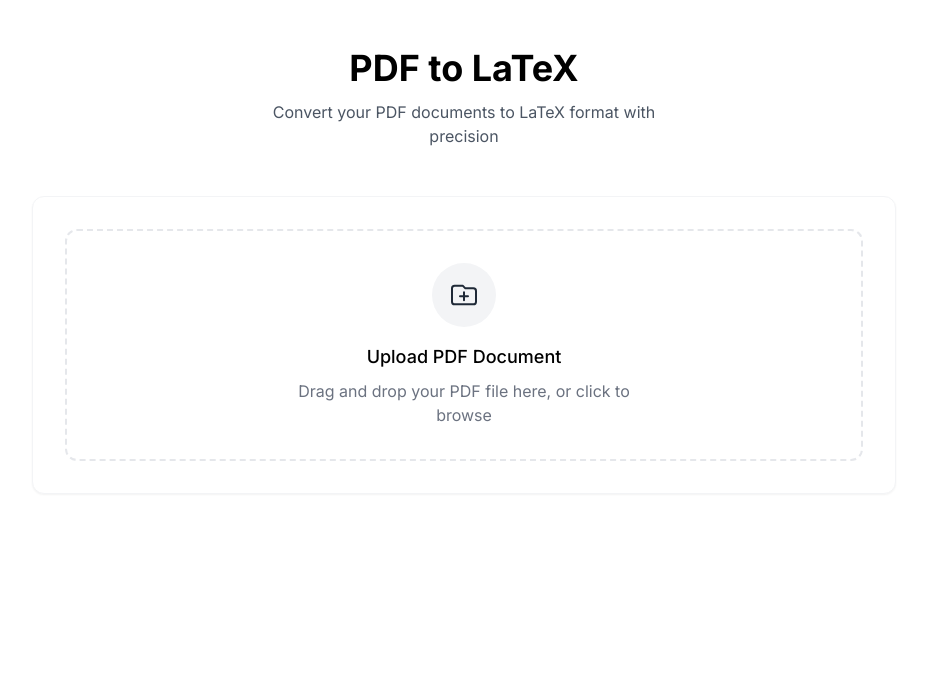
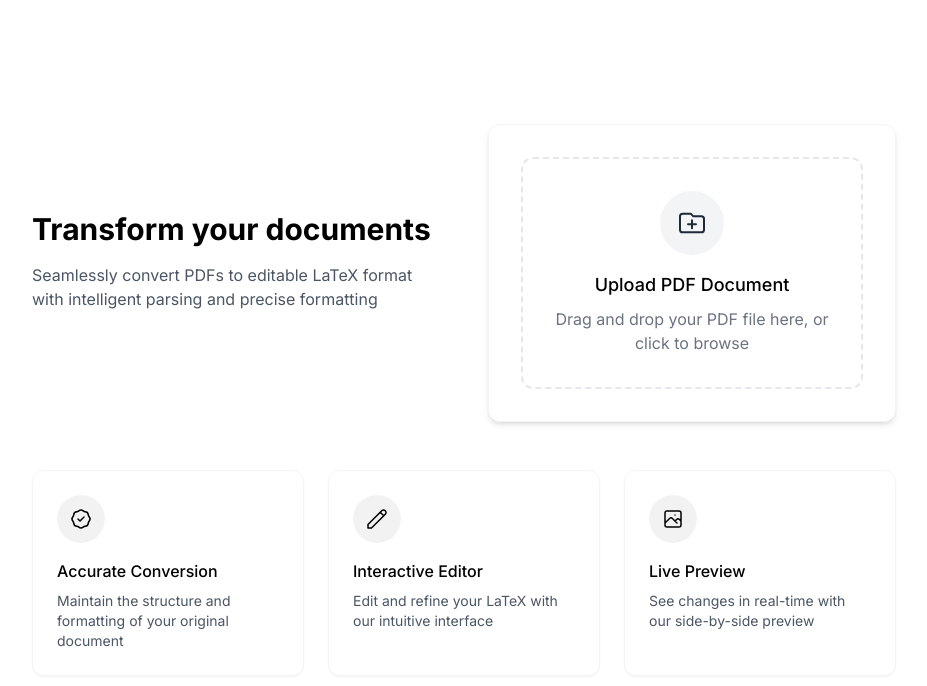
Before and after one commit to maxbeyer1/latex-converter, a Next.js app: page / in a window 1280 px wide. Shown: the top 686 px of the page, without its empty margins (176-1103 px from the left). Built offline with nearby package versions, Linux system fonts and the light colour scheme.

Commit message:
feat: revamp UI for home page with improved layout and interactive elements

```diff
--- a/app/page.tsx
+++ b/app/page.tsx
@@ -53,16 +53,32 @@ export default function Home() {
   }
 
   return (
-    <main className="min-h-screen flex flex-col items-center justify-start px-4 py-12">
+    <main className="min-h-screen flex flex-col items-center justify-center px-4">
       <div className="container-center">
-        <div className="text-center mb-12 animate-fade-in">
-          <h1 className="text-4xl font-bold mb-3">PDF to LaTeX</h1>
-          <p className="text-gray-600 max-w-md mx-auto">
-            Convert your PDF documents to LaTeX format with precision
+        <div className="flex flex-col md:flex-row items-center gap-12 mb-12">
+          <div className="md:w-1/2 animate-fade-in">
+            <h1 className="text-3xl font-bold mb-4">Transform your documents</h1>
+            <p className="text-gray-600 mb-6">
+              Seamlessly convert PDFs to editable LaTeX format with intelligent parsing and precise formatting
             </p>
+
+            {latexContent && (
+              <div className="mt-2 mb-6 animate-slide-fade">
+                <Link
+                  href="/editor"
+                  className="text-gray-700 hover:text-black transition-colors flex items-center gap-2 hover-lift"
+                >
+                  <span>Continue editing</span>
+                  <svg className="w-4 h-4" fill="none" stroke="currentColor" viewBox="0 0 24 24" xmlns="http://www.w3.org/2000/svg">
+                    <path strokeLinecap="round" strokeLinejoin="round" strokeWidth="2" d="M14 5l7 7m0 0l-7 7m7-7H3"></path>
+                  </svg>
+                </Link>
+              </div>
+            )}
           </div>
 
-        <div className="card p-8 animate-slide-up stagger-1">
+          <div className="md:w-1/2 w-full">
+            <div className="card p-8 shadow-md animate-slide-up stagger-1 hover-scale">
               <FileUpload
                 onFileSelect={handleFileSelect}
                 selectedFile={pdfFile}
@@ -78,24 +94,47 @@ export default function Home() {
                   <button
                     onClick={handleConvert}
                     disabled={isLoading}
-                className="btn-primary"
+                    className="btn-primary hover-lift"
                   >
                     Convert to LaTeX
                   </button>
                 </div>
               )}
             </div>
+          </div>
+        </div>
 
-        {latexContent && (
-          <div className="mt-6 text-center animate-slide-up stagger-3">
-            <Link
-              href="/editor"
-              className="text-gray-600 hover:text-black transition-colors text-sm"
-            >
-              Continue to previous session →
-            </Link>
+        <div className="grid grid-cols-1 md:grid-cols-3 gap-6 mt-12 animate-slide-up stagger-3">
+          <div className="card p-6 hover-scale">
+            <div className="flex items-center justify-center h-12 w-12 rounded-full bg-black/5 mb-4">
+              <svg className="w-6 h-6" fill="none" stroke="currentColor" viewBox="0 0 24 24">
+                <path strokeLinecap="round" strokeLinejoin="round" strokeWidth="1.5" d="M9 12l2 2 4-4M7.835 4.697a3.42 3.42 0 001.946-.806 3.42 3.42 0 014.438 0 3.42 3.42 0 001.946.806 3.42 3.42 0 013.138 3.138 3.42 3.42 0 00.806 1.946 3.42 3.42 0 010 4.438 3.42 3.42 0 00-.806 1.946 3.42 3.42 0 01-3.138 3.138 3.42 3.42 0 00-1.946.806 3.42 3.42 0 01-4.438 0 3.42 3.42 0 00-1.946-.806 3.42 3.42 0 01-3.138-3.138 3.42 3.42 0 00-.806-1.946 3.42 3.42 0 010-4.438 3.42 3.42 0 00.806-1.946 3.42 3.42 0 013.138-3.138z" />
+              </svg>
             </div>
-        )}
+            <h3 className="font-medium mb-2">Accurate Conversion</h3>
+            <p className="text-gray-600 text-sm">Maintain the structure and formatting of your original document</p>
+          </div>
+
+          <div className="card p-6 hover-scale">
+            <div className="flex items-center justify-center h-12 w-12 rounded-full bg-black/5 mb-4">
+              <svg className="w-6 h-6" fill="none" stroke="currentColor" viewBox="0 0 24 24">
+                <path strokeLinecap="round" strokeLinejoin="round" strokeWidth="1.5" d="M15.232 5.232l3.536 3.536m-2.036-5.036a2.5 2.5 0 113.536 3.536L6.5 21.036H3v-3.572L16.732 3.732z" />
+              </svg>
+            </div>
+            <h3 className="font-medium mb-2">Interactive Editor</h3>
+            <p className="text-gray-600 text-sm">Edit and refine your LaTeX with our intuitive interface</p>
+          </div>
+
+          <div className="card p-6 hover-scale">
+            <div className="flex items-center justify-center h-12 w-12 rounded-full bg-black/5 mb-4">
+              <svg className="w-6 h-6" fill="none" stroke="currentColor" viewBox="0 0 24 24">
+                <path strokeLinecap="round" strokeLinejoin="round" strokeWidth="1.5" d="M4 16l4.586-4.586a2 2 0 012.828 0L16 16m-2-2l1.586-1.586a2 2 0 012.828 0L20 14m-6-6h.01M6 20h12a2 2 0 002-2V6a2 2 0 00-2-2H6a2 2 0 00-2 2v12a2 2 0 002 2z" />
+              </svg>
+            </div>
+            <h3 className="font-medium mb-2">Live Preview</h3>
+            <p className="text-gray-600 text-sm">See changes in real-time with our side-by-side preview</p>
+          </div>
+        </div>
       </div>
     </main>
   );
```
Lines whose indentation alone changed are shown as unchanged.
